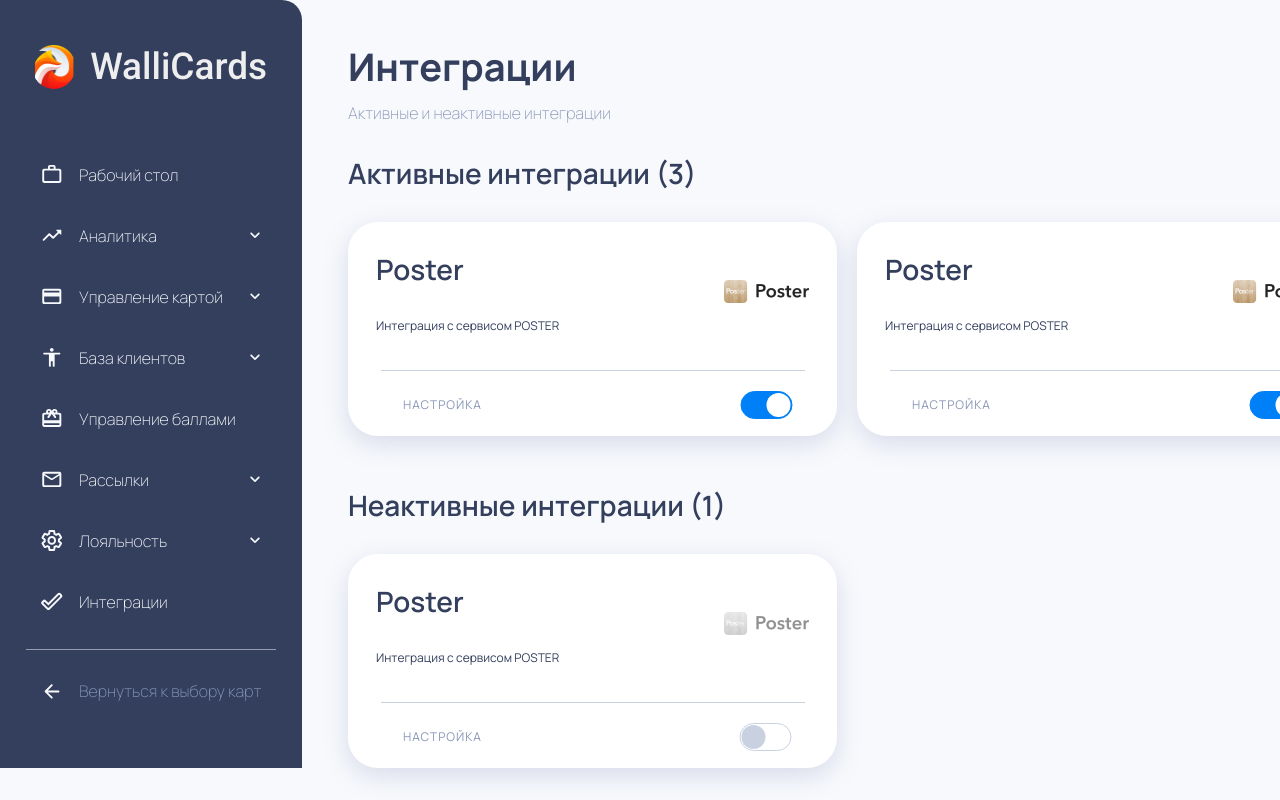
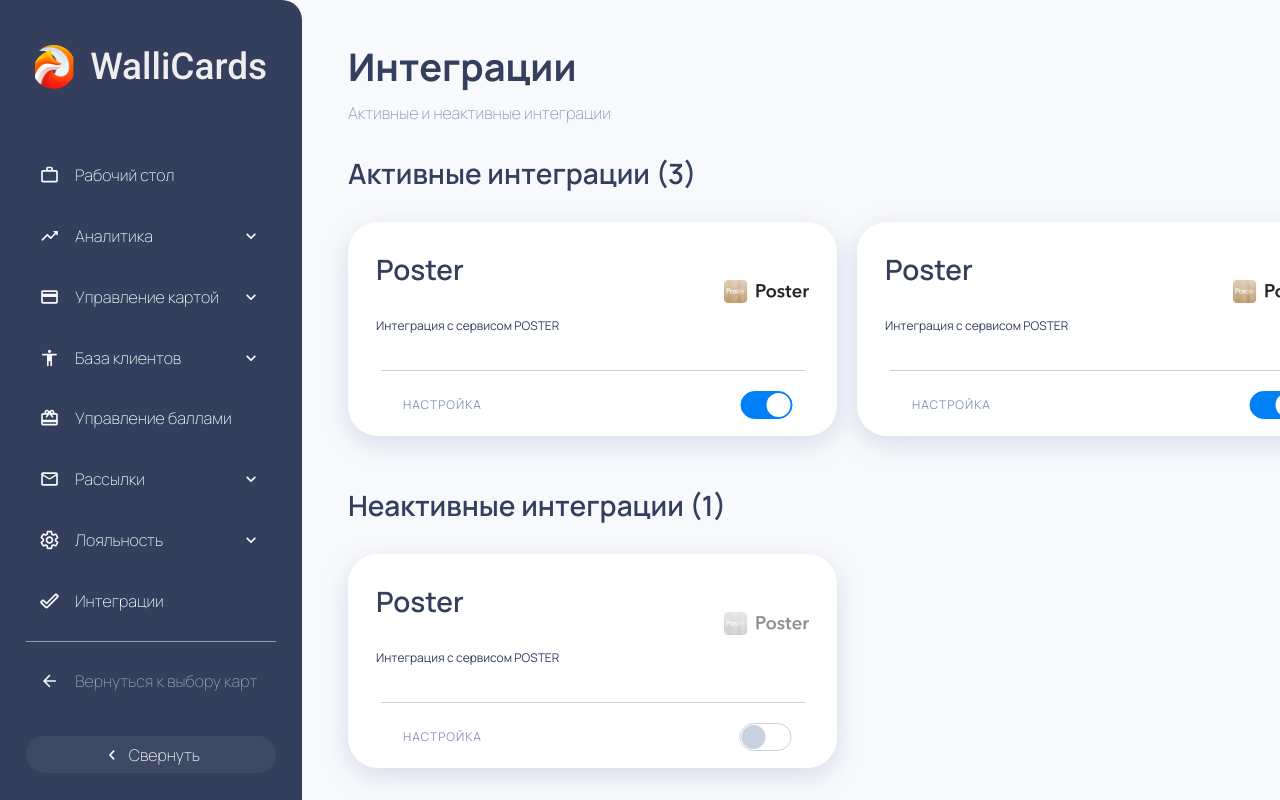
Before and after one commit to andreichayeuski/fox-cards, a Vue app: page / in a window 1280 px wide. Shown: the top 800 px of the page. Built offline with nearby package versions, Linux system fonts and the light colour scheme.

Commit message:
Side bar layout

```diff
--- a/src/components/common/sideBar/SideBar.vue
+++ b/src/components/common/sideBar/SideBar.vue
@@ -1,5 +1,6 @@
 <template>
   <div class="side-bar">
+    <div class="container">
       <div class="logo">
         <img alt="Vue logo" src="@/assets/logo.png" />
         <span v-show="isOpened">WalliCards</span>
@@ -11,13 +12,18 @@
       <div class="tabs-back tab">
         <Icons
           class="side-bar-icon"
-        width="27"
-        height="24"
-        viewBox="0 0 16 21"
+          width="23"
+          height="20"
+          viewBox="0 0 16 20"
           icon-name="back-default"
           :color="secondaryText"
         />
         <span>Вернуться к выбору карт</span>
+      </div>
+    </div>
+    <div class="side-bar-minimize">
+      <Arrows class="side-bar-arrow" arrow-name="arrow-left-light" />
+      <span>Свернуть</span>
     </div>
   </div>
 </template>
@@ -25,12 +31,14 @@
 <script>
 import Tab from "./Tab.vue";
 import Icons from "@/utils/components/icons/Icons.vue";
-import exportedVars from '@/styles/vueVariables.scss'
+import Arrows from "@/utils/components/arrows/Arrows.vue";
+import exportedVars from "@/styles/vueVariables.scss";
 
 import sideBarLabels from "@/utils/constants/sideBarLabels";
 
 export default {
-  name: "HelloWorld",
+  name: "SideBar",
+  components: { Tab, Icons, Arrows },
   props: {
     msg: String,
   },
@@ -38,10 +46,9 @@ export default {
     return {
       labels: sideBarLabels,
       isOpened: true,
-      secondaryText: exportedVars.secondaryText
+      secondaryText: exportedVars.primaryOpacity,
     };
   },
-  components: { Tab, Icons },
 };
 </script>
 
--- a/src/components/common/sideBar/Tab.vue
+++ b/src/components/common/sideBar/Tab.vue
@@ -3,9 +3,9 @@
     <div class="tab" ref="menu" @click="openClose">
       <span class="side-bar-icon">
         <Icons
-          width="27"
-          height="24"
-          viewBox="0 0 16 21"
+          width="23"
+          height="20"
+          viewBox="0 0 16 20"
           :icon-name="item.icon"
         />
       </span>
--- a/src/styles/main.scss
+++ b/src/styles/main.scss
@@ -10,7 +10,16 @@ body {
     font-weight: 200;
     font-size: 16px;
     line-height: 22px;
+    height: 100%;
     /* identical to box height */
+}
+
+#app {
+    height: 100%;
+}
+
+.container {
+    height: 100%;
 }
 
 .poster-logo {
@@ -22,6 +31,7 @@ body {
 
 .main {
     display: flex;
+    height: 100%;
 
     .side-bar {
         background-color: $secondary;
@@ -32,6 +42,8 @@ body {
         bottom: 0;
         max-width: 302px;
         color: $primary;
+        display:flex;
+        flex-direction: column;
 
         .logo {
             display: flex;
@@ -58,18 +70,19 @@ body {
 
             .tab {
                 width: 250px;
-                margin: 12.5px 26px;
+                margin: 18.9px 26px;
                 padding: 10px;
                 gap: 1em;
                 display: flex;
+                justify-content: left;
+                align-items: center;
+
+                &:last-child {
+                    margin-top: 10px;
+                }
 
                 .side-bar-icon {
-                    margin-top: 1.5px;
-                    font-size: 1.5rem;
-                    transform: translateY(-0.125rem);
-                    line-height: 1;
-                    vertical-align: middle;
-                    display: inline-block;
+                    line-height: 1px;
                 }
 
                 .side-bar-arrow {
@@ -94,23 +107,38 @@ body {
             opacity: 0.5;
 
             border-top: 1px solid #f7f9fc;
-            margin: 20px 26px;
+            margin: 18px 26px;
             flex: none;
             order: 8;
             flex-grow: 0;
         }
 
         .tabs-back {
-            fill: $secondary-text;
             width: 250px;
             margin: 0px 26px;
             padding: 10px;
             gap: 1em;
             display: flex;
+            justify-content: left;
+            align-items: center;
 
             span {
-                color: $secondary-text;
+                color: $primary-opacity;
             }
+        }
+
+        .side-bar-minimize {
+            background: rgba(255, 255, 255, 0.05);
+            border-radius: 90px;
+            width: 250px;
+            height: 40px;
+            display: flex;
+            align-items: center;
+            margin: 27px 26px;
+            gap: 0.42rem;
+            justify-content: center;
+            bottom: 0;
+            margin-top: auto;
         }
     }
 
--- a/src/styles/variables.scss
+++ b/src/styles/variables.scss
@@ -1,3 +1,4 @@
 $primary: #f7f9fc;
+$primary-opacity: rgba(247, 249, 252, 0.5);
 $secondary: #333f5d;
 $secondary-text: #8996b7;
--- a/src/styles/vueVariables.scss
+++ b/src/styles/vueVariables.scss
@@ -1,3 +1,4 @@
 :export {
     secondaryText: $secondary-text;
+    primaryOpacity: $primary-opacity;
 }
```
Lines whose indentation alone changed are shown as unchanged.
